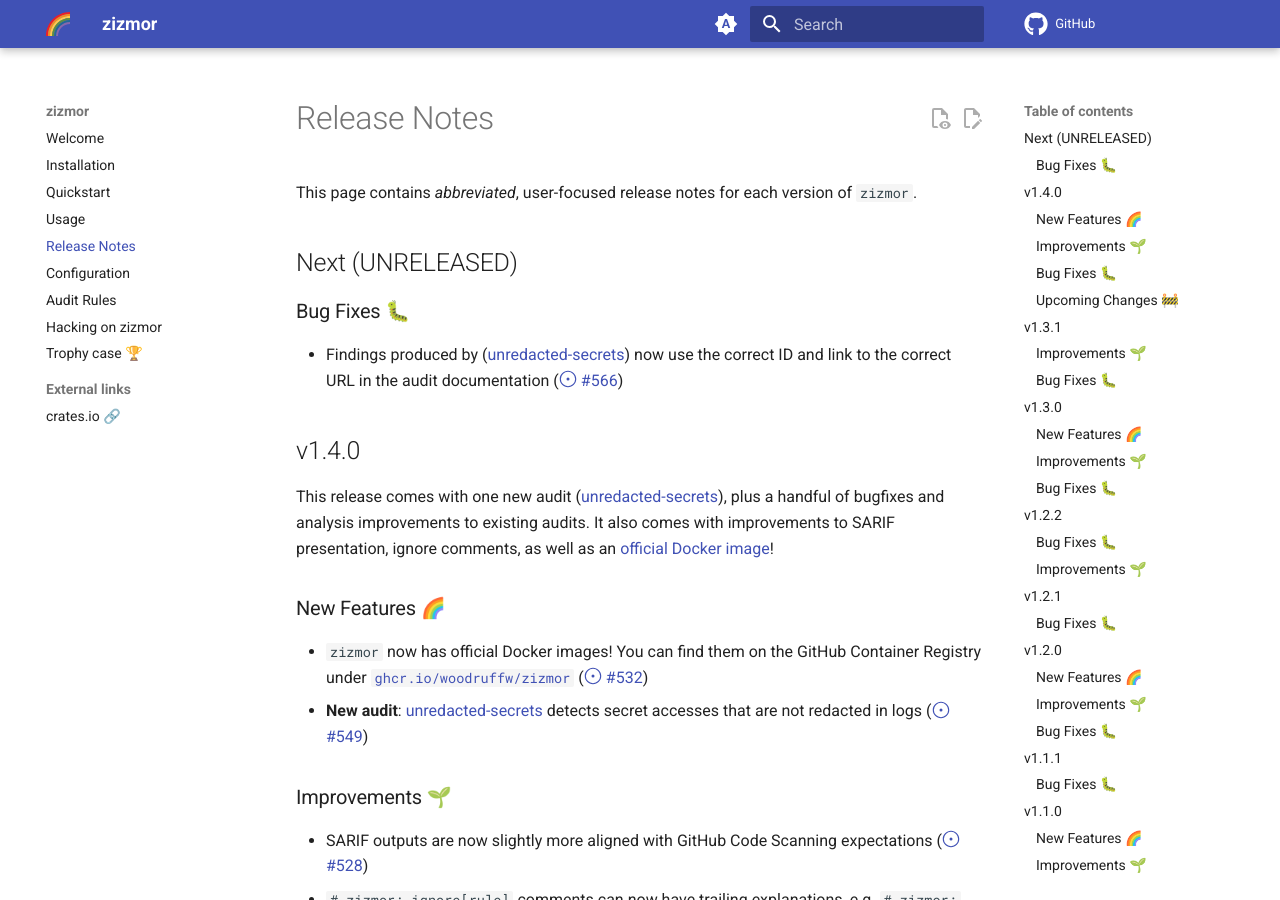
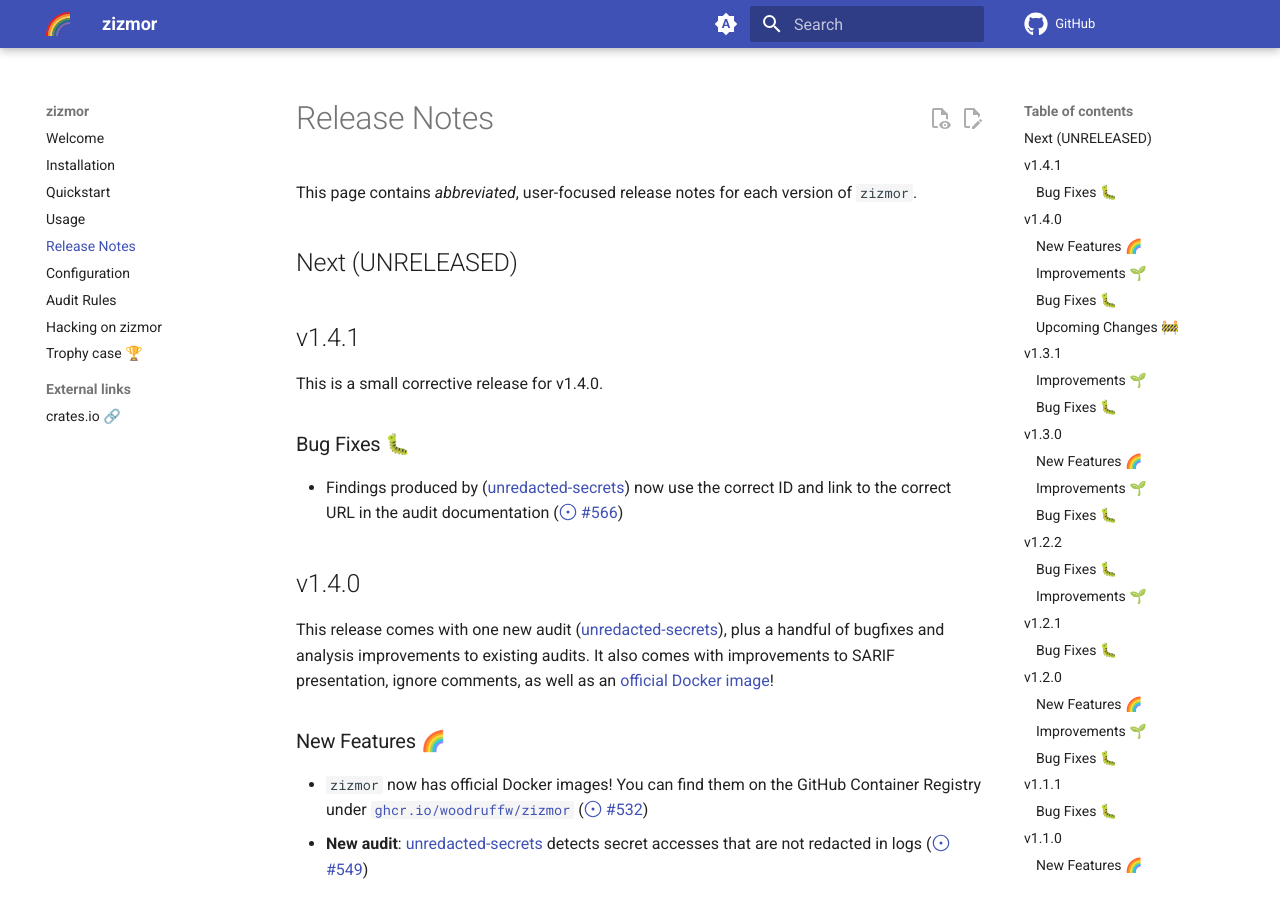
Before and after one commit to zizmorcore/zizmor, an MkDocs documentation site: the page built from docs/release-notes.md, in a window 1280 px wide and 900 px high. Built offline with MkDocs 1.6.1 and Material for MkDocs 9.7.7, drawn with Linux system fonts in a browser that asks for light colours; comment, search, counter and statistics services are not loaded.

Commit message:
chore: prep 1.4.1 release (#568)

````diff
--- a/Cargo.toml
+++ b/Cargo.toml
@@ -1,7 +1,7 @@
 [package]
 name = "zizmor"
 description = "Static analysis for GitHub Actions"
-version = "1.4.0"
+version = "1.4.1"
 edition = "2021"
 repository = "https://github.com/woodruffw/zizmor"
 homepage = "https://github.com/woodruffw/zizmor"
--- a/docs/release-notes.md
+++ b/docs/release-notes.md
@@ -8,6 +8,10 @@
 of `zizmor`.
 
 ## Next (UNRELEASED)
+
+## v1.4.1
+
+This is a small corrective release for v1.4.0.
 
 ### Bug Fixes 🐛
 
--- a/docs/usage.md
+++ b/docs/usage.md
@@ -463,7 +463,7 @@
 
 ```yaml
 - repo: https://github.com/woodruffw/zizmor-pre-commit
-  rev: v1.4.0 # (1)!
+  rev: v1.4.1 # (1)!
   hooks:
   - id: zizmor
 ```
````
Also changed, not shown: 1 other file.
